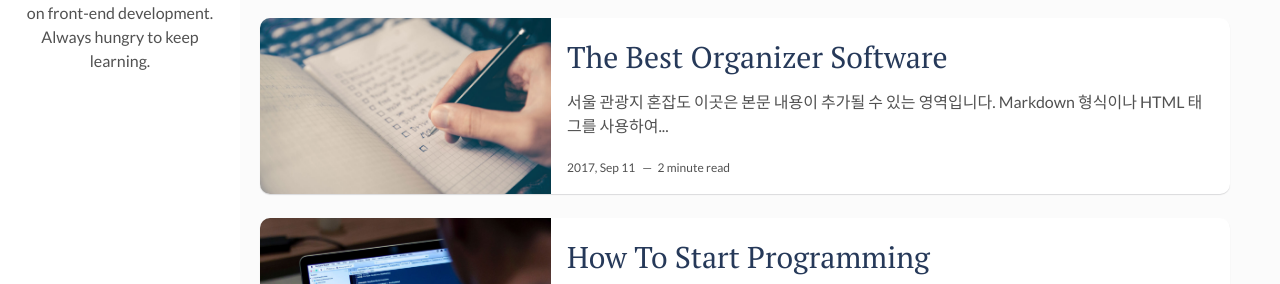
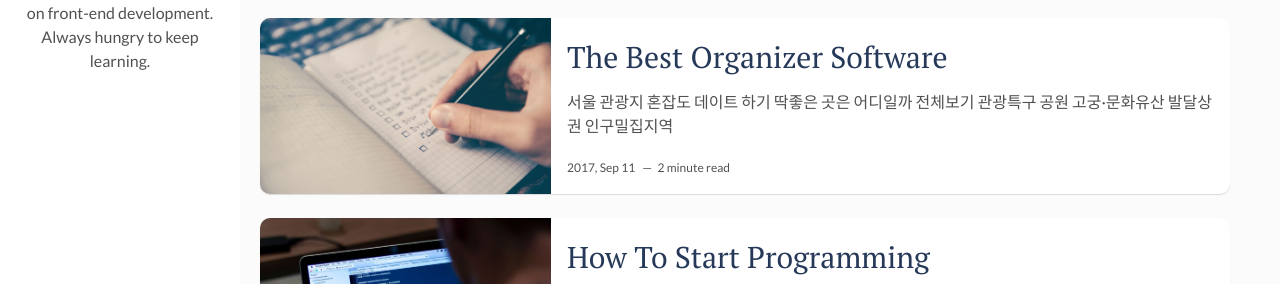
Before and after one commit to moonsu888/MoonSue.github.io, a Jekyll site: the page built from index.html, in a window 1280 px wide and 1256 px high. Shown: the part 202-486 px from the top of the window. Built offline with Jekyll 4.4.1, drawn with Linux system fonts in a browser that asks for light colours; the list of posts is cut into pages by our own code.

Commit message:
Update 2017-09-12-the-best-organizer-software.markdown

```diff
--- a/_posts/2017-09-12-the-best-organizer-software.markdown
+++ b/_posts/2017-09-12-the-best-organizer-software.markdown
@@ -9,7 +9,7 @@ tags: [Productivity, Software] # add tag
 
 ## 서울 관광지 혼잡도
 
-이곳은 본문 내용이 추가될 수 있는 영역입니다. Markdown 형식이나 HTML 태그를 사용하여 내용을 추가할 수 있습니다.
+데이트 하기 딱좋은 곳은 어디일까
 
 <!-- HTML과 JavaScript 코드 시작 -->
 <div class="button-container">
```
